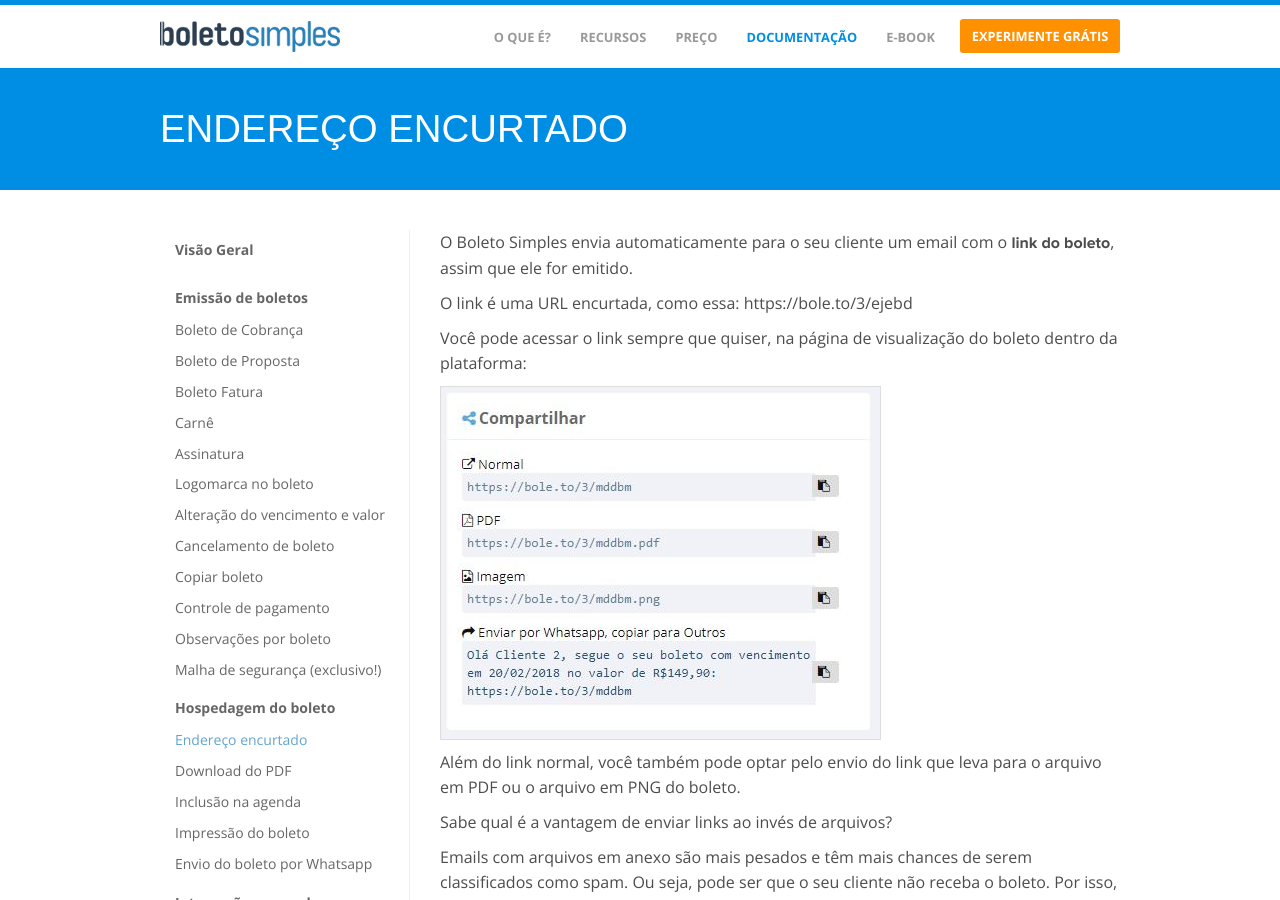
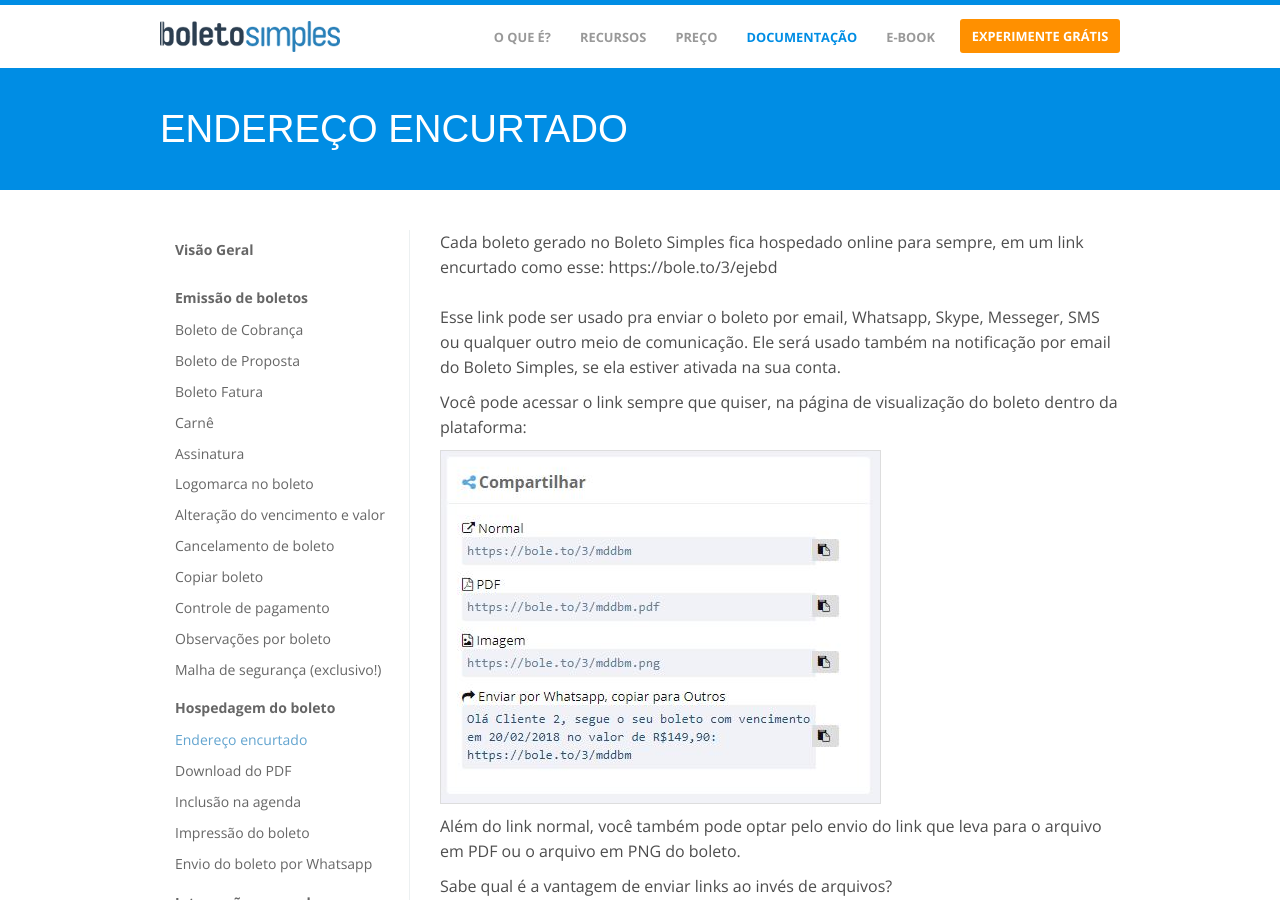
Before and after one commit to BoletoSimples/boletosimples-features, a Jekyll site: the page built from hospedagem-do-boleto/endereco-encurtado.markdown, in a window 1280 px wide and 900 px high. Built offline with Jekyll 4.4.1, drawn with Linux system fonts in a browser that asks for light colours.

Commit message:
Updated Endereco Encurtado

```diff
--- a/hospedagem-do-boleto/endereco-encurtado.markdown
+++ b/hospedagem-do-boleto/endereco-encurtado.markdown
@@ -4,9 +4,9 @@
 position: 0
 ---
 
-O Boleto Simples envia automaticamente para o seu cliente um email com o **link do boleto**, assim que ele for emitido.
-
-O link é uma URL encurtada, como essa: https://bole.to/3/ejebd
+Cada boleto gerado no Boleto Simples fica hospedado online para sempre, em um link encurtado como esse: https://bole.to/3/ejebd\
+\
+Esse link pode ser usado pra enviar o boleto por email, Whatsapp, Skype, Messeger, SMS ou qualquer outro meio de comunicação. Ele será usado também na notificação por email do Boleto Simples, se ela estiver ativada na sua conta.
 
 Você pode acessar o link sempre que quiser, na página de visualização do boleto dentro da plataforma:
 
```
